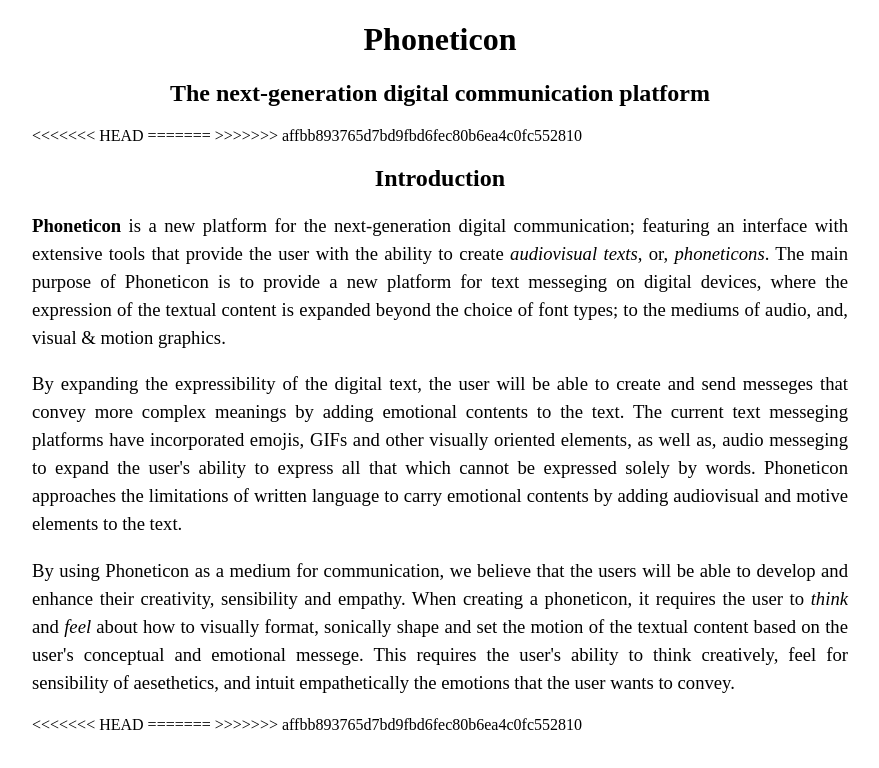
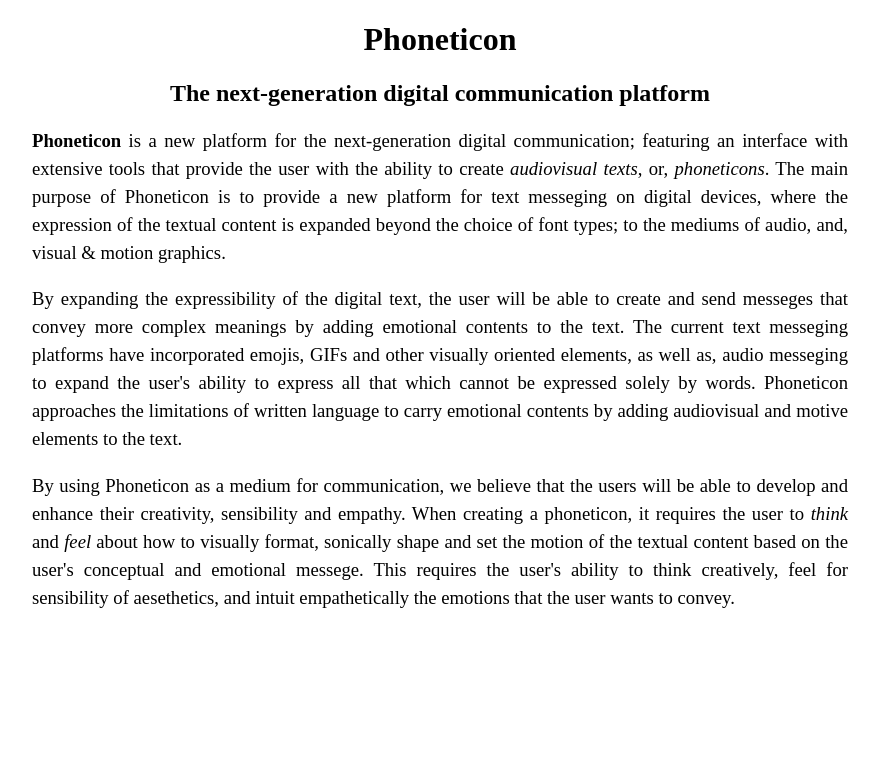
Before and after one commit to phoneticon/phoneticon.github.io, a plain HTML site: page index.html in a window 1280 px wide. Shown: the whole page, without its empty margins (200-1079 px from the left). Drawn offline with Linux system fonts and the light colour scheme.

Commit message:
conflict resolved

```diff
--- a/index.html
+++ b/index.html
@@ -9,23 +9,11 @@
 <header>
     <h1>Phoneticon</h1>
     <h2>The next-generation digital communication platform</h2>
-<<<<<<< HEAD
-=======
-<!--     <nav>
-        <ol>
-            <li><a href='#intro'>Introduction</a></li>
-            <li><a href='#initTech'>Initial Technology</a></li>
-            <li><a href='#TechDevStrat'>Technology Development Strategy</a></li>
-            <li><a href='#interface'>Phoneticon Interface</a></li>
-            <li><a href='#collabStrat'>Collaboration Strategy</a></li>
-        </ol>
-    </nav> -->
->>>>>>> affbb893765d7bd9fbd6fec80b6ea4c0fc552810
 </header>
 
 <body>
     <section id='intro'>
-        <h2>Introduction</h2>
+        <!-- <h2>Introduction</h2> -->
         <article>
             <p><strong>Phoneticon</strong> is a new
                 platform for the next-generation digital communication; featuring an interface with extensive
@@ -51,28 +39,6 @@
             </p>
         </article>
     </section>
-<<<<<<< HEAD
-=======
-
-<!--     <section id='initTech'>
-        <h2>Initital Technology</h2>
-        <article>
-            <p></p>
-        </article>
-    </section>
-
-    <section id='TechDevStrat'>
-        <h2>Technology Development Strategy</h2>
-    </section>
-
-    <section id='interface'>
-        <h2>Phoneticon Interface</h2>
-    </section>
-
-    <section id='collabStrat'>
-        <h2>Collaboration Strategy</h2>
-    </section> -->
->>>>>>> affbb893765d7bd9fbd6fec80b6ea4c0fc552810
 </body>
 
 </html>
```
